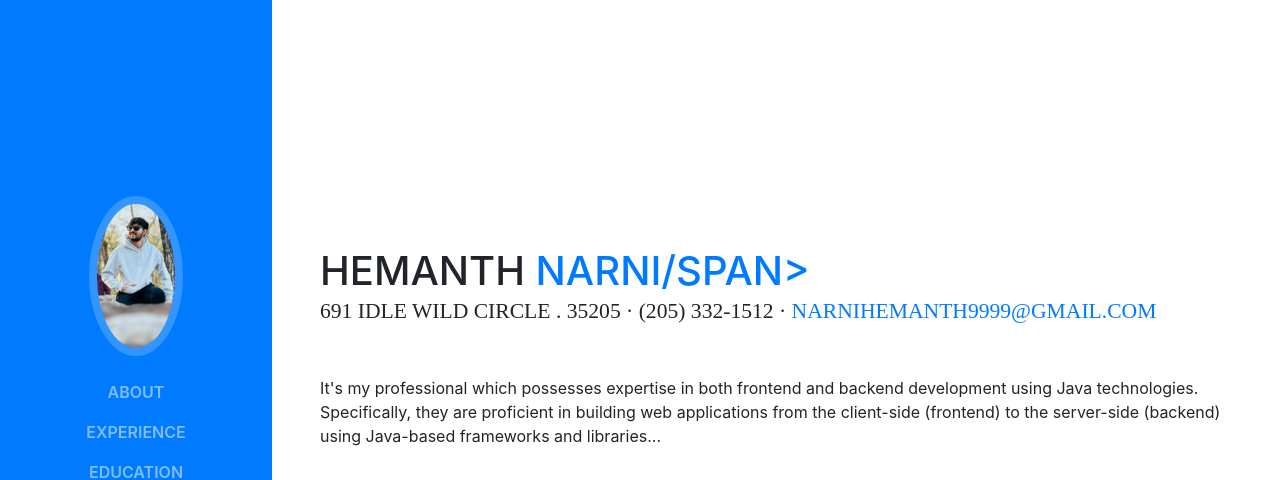
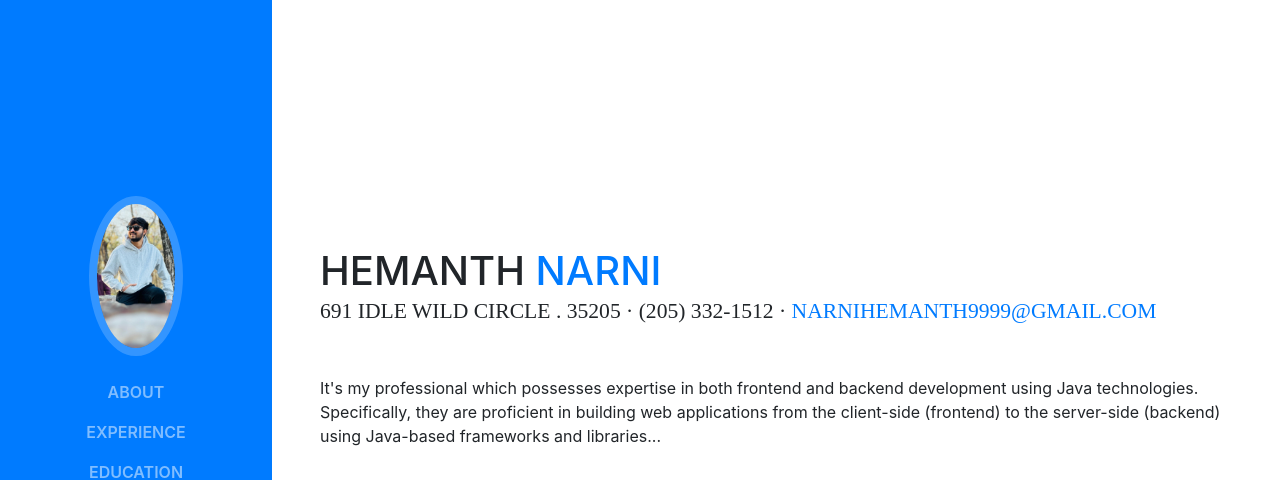
Before and after one commit to narnihemanth666/hemanth.github.io, a website with bundled scripts: page index.html in a window 1280 px wide. Shown: the top 480 px of the page. Built offline with nearby package versions, Linux system fonts and the light colour scheme; a web font is replaced by a local one.

Commit message:
Update index.html

```diff
--- a/index.html
+++ b/index.html
@@ -66,7 +66,8 @@
       <section class="resume-section p-3 p-lg-5 d-flex d-column" id="about">
         <div class="my-auto">
           <h1 class="mb-0">Hemanth
-            <span class="text-primary">Narni/span>
+            <span class="text-primary">Narni
+            </span>
           </h1>
           <div class="subheading mb-5">691 Idle Wild Circle . 35205 · (205) 332-1512 ·
             <a href="mailto:name@email.com">narnihemanth9999@gmail.com</a>
```
